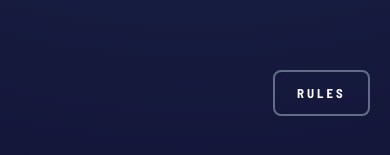
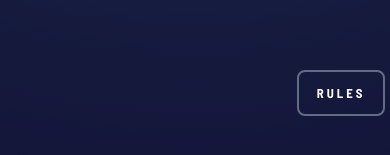
Before and after one commit to pc810/RockPaperScissor, a plain HTML site: page index.html in a window 390 px wide. Shown: the part 723-878 px from the top of the page. Drawn offline with nearby package versions, Linux system fonts and the light colour scheme.

Commit message:
Update index.html

```diff
--- a/index.html
+++ b/index.html
@@ -408,8 +408,8 @@
     }
     .rules{
     bottom: 5px;
-    right: 20px;
-    padding: 0px 1em;
+    right: 5px;
+    padding: 0px 0.7em;
     border-radius: 0.5em;
   }
   .rules > h4{
```
